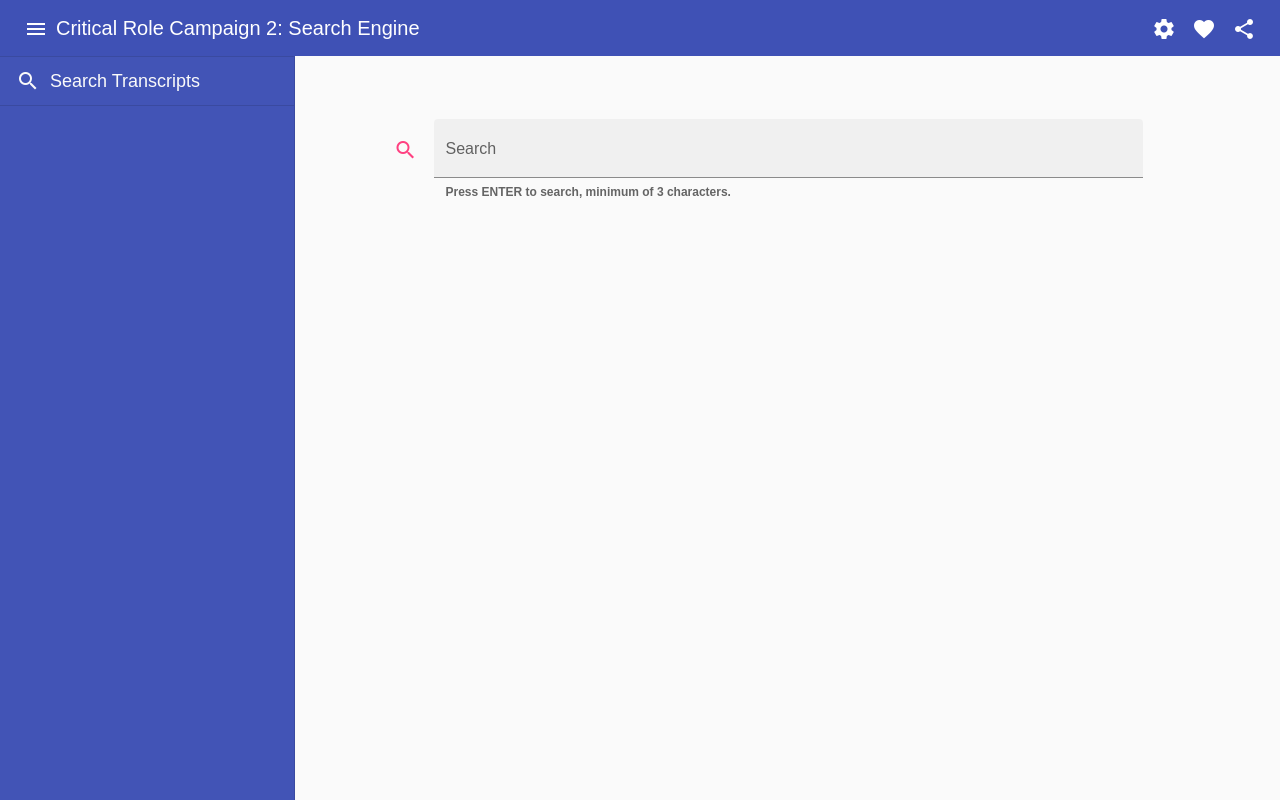
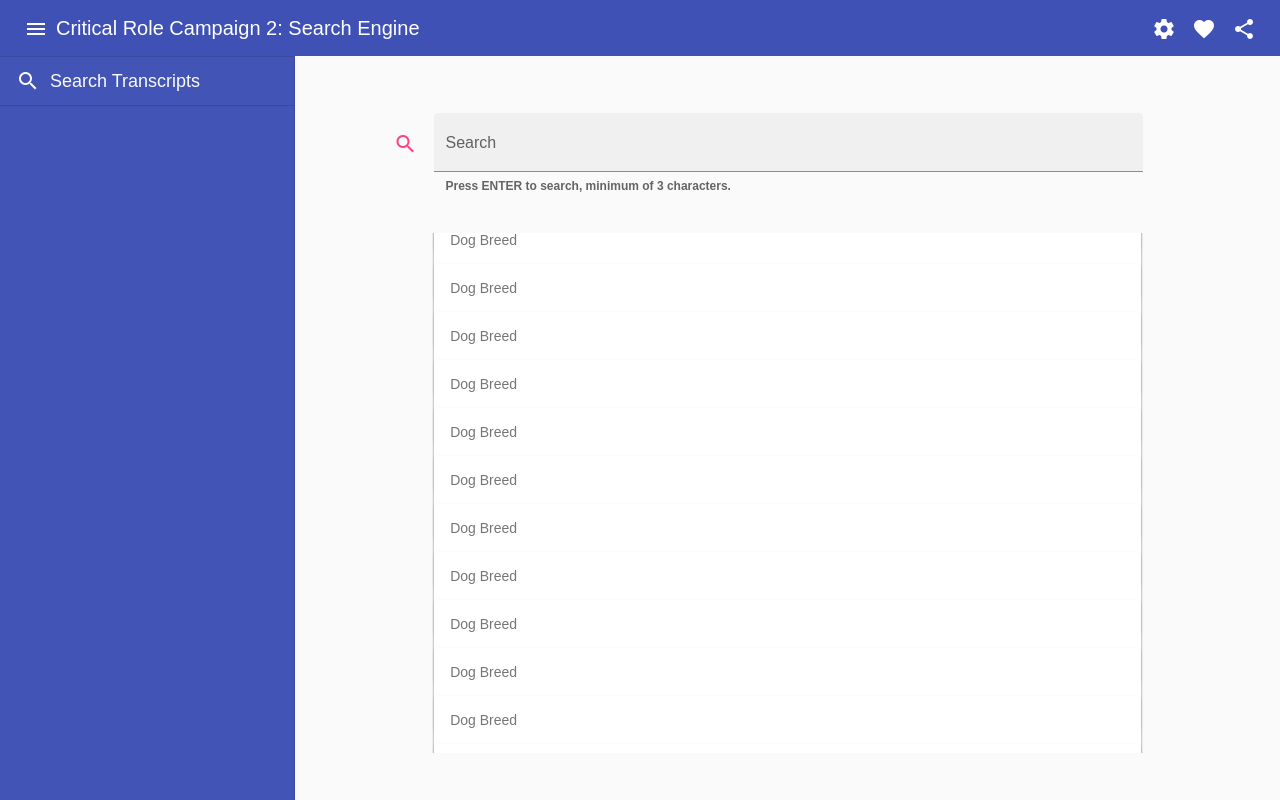
Before and after one commit to grpartichelli/critrole-engine-client, an Angular app: page /search-transcripts in a window 1280 px wide. Built offline with nearby package versions, Linux system fonts and the light colour scheme.

Commit message:
feat: correct spacing

```diff
--- a/src/app/commons/critrole-transcripts/critrole-transcripts.component.html
+++ b/src/app/commons/critrole-transcripts/critrole-transcripts.component.html
@@ -1 +1,21 @@
-<p *ngFor="let transcript of transcripts">transcript.text</p>
+<div *ngIf="transcripts.length > 0" class="transcripts">
+  <mat-list>
+    <mat-list-item *ngFor="let transcript of transcripts">
+      <mat-card>
+        <mat-card-subtitle>Dog Breed</mat-card-subtitle>
+        <mat-card-title>Shiba Inu</mat-card-title>
+        <mat-card-content>
+          <p>This card has divider and indeterminate progress as footer</p>
+          <p>This card has divider and indeterminate progress as footer
+
+            The Shiba Inu is the smallest of the six original and distinct spitz breeds of dog from Japan. A small, agile dog that copes very well with mountainous terrain, the Shiba Inu was originally bred for hunting.</p>
+        </mat-card-content>
+        <mat-divider inset></mat-divider>
+        <mat-card-actions>
+          <button mat-button>LIKE</button>
+          <button mat-button>SHARE</button>
+        </mat-card-actions>
+      </mat-card>
+    </mat-list-item>
+  </mat-list>
+</div>
--- a/src/app/commons/critrole-transcripts/critrole-transcripts.component.scss
+++ b/src/app/commons/critrole-transcripts/critrole-transcripts.component.scss
@@ -0,0 +1,4 @@
+
+.transcripts {
+
+}
--- a/src/app/commons/critrole-transcripts/critrole-transcripts.component.ts
+++ b/src/app/commons/critrole-transcripts/critrole-transcripts.component.ts
@@ -1,4 +1,4 @@
-import {Component, Input, OnInit} from '@angular/core';
+import {Component, Input} from '@angular/core';
 import {TranscriptModel} from "../../../model/transcript.model";
 
 @Component({
@@ -6,12 +6,9 @@
   templateUrl: './critrole-transcripts.component.html',
   styleUrls: ['./critrole-transcripts.component.scss']
 })
-export class CritroleTranscriptsComponent implements OnInit {
+export class CritroleTranscriptsComponent {
 
-  @Input() transcripts : Array<TranscriptModel> = [];
-  constructor() { }
+  @Input() transcripts: Array<TranscriptModel> = [];
 
-  ngOnInit(): void {
-  }
 
 }
--- a/src/app/critrole-search-transcripts/critrole-search-transcripts.component.scss
+++ b/src/app/critrole-search-transcripts/critrole-search-transcripts.component.scss
@@ -15,12 +15,14 @@
 
 
   &__transcripts-container {
+    display: flex;
     flex: 4;
-    width: 100%;
-    height: 100%;
-    display: flex;
+    overflow-y: auto;
+    height: 0;
+    margin: 1.5% 12.5% 5% 12.5%;
     flex-direction: column;
     align-items: center;
     justify-content: center;
+    padding: 0;
   }
 }
--- a/src/app/critrole-search-transcripts/critrole-search-transcripts.component.ts
+++ b/src/app/critrole-search-transcripts/critrole-search-transcripts.component.ts
@@ -10,14 +10,141 @@
 })
 export class CritroleSearchTranscriptsComponent {
 
-  transcripts: Array<TranscriptModel> | undefined = []
+  transcripts: Array<TranscriptModel> | undefined = [
+    {
+      "actor_nickname": "MATT",
+      "timestamp": new Date("1970-01-01 02:40:29"),
+      "text": "As this is happening, Ulog is sighing loudly, pulls out some tools, and begins to fiddle with where the boards are on the ground. He manages to get a shortsword of his pressed underneath where the boards are and slips it across, slightly lifting each one as he goes until the sword peeks out the opposite side acting as a platform beneath.",
+      "youtube_link": "https://youtube.com/watch?v=HoZGMqCIRK8&t=2h40m29s",
+      "episode_number": 12
+    },
+    {
+      "actor_nickname": "MATT",
+      "timestamp": new Date("1970-01-01 03:27:51"),
+      "text": "That you see on the shelf as you close in to look at it. As you climb the shelf and look up, above the bookshelf there is, placed ornamentally on the wall, a very wide blade, longsword of some kind is bolted onto the wall as an ornamental display.",
+      "youtube_link": "https://youtube.com/watch?v=0ZLwaSShk8M&t=3h27m51s",
+      "episode_number": 15
+    },
+    {
+      "actor_nickname": "LAURA",
+      "timestamp": new Date("1970-01-01 01:24:24"),
+      "text": "Do you think taking the sword off the wall was what made Siff be able to come back?",
+      "youtube_link": "https://youtube.com/watch?v=lT-wFK4SgJc&t=1h24m24s",
+      "episode_number": 16
+    },
+    {
+      "actor_nickname": "MARISHA",
+      "timestamp": new Date("1970-01-01 01:34:56"),
+      "text": "Well, I think this information about the teleportation-y circle situation could be useful leverage if he wants to try and take that sword off of your back.",
+      "youtube_link": "https://youtube.com/watch?v=lT-wFK4SgJc&t=1h34m56s",
+      "episode_number": 16
+    },
+    {
+      "actor_nickname": "TRAVIS",
+      "timestamp": new Date("1970-01-01 00:58:49"),
+      "text": "You did some crazy shit with that sword of yours.",
+      "youtube_link": "https://youtube.com/watch?v=MPELLuQXVcE&t=0h58m49s",
+      "episode_number": 2
+    },
+    {
+      "actor_nickname": "MATT",
+      "timestamp": new Date("1970-01-01 01:54:16"),
+      "text": "Sword of Sea Eye, give me sight beyond sight. Go ahead and make an intelligence check.",
+      "youtube_link": "https://youtube.com/watch?v=xr1dOEL2EHQ&t=1h54m16s",
+      "episode_number": 23
+    },
+    {
+      "actor_nickname": "MATT",
+      "timestamp": new Date("1970-01-01 02:40:23"),
+      "text": "\"I've only but scratched the surface, and I've never felt a connection like this with the \"sea that has been my life. It's incredible. I can only do it in bursts, but I can cause it to swell \"and move and part and flood and shift. It's-- (sighs). Soon.\" She reaches out and touches the top of your hand. \"Soon. I promise. Now, we were talking before and I think it's only fair.\" She takes another big sip. \"Your blade is very interesting. I knew one other who had a blade very \"similar. Referred to it as the Sword of Fathoms.\"",
+      "youtube_link": "https://youtube.com/watch?v=etjou2cxZJw&t=2h40m23s",
+      "episode_number": 40
+    },
+    {
+      "actor_nickname": "TRAVIS",
+      "timestamp": new Date("1970-01-01 02:41:21"),
+      "text": "Sword of Fathoms?",
+      "youtube_link": "https://youtube.com/watch?v=etjou2cxZJw&t=2h41m21s",
+      "episode_number": 40
+    },
+    {
+      "actor_nickname": "TRAVIS",
+      "timestamp": new Date("1970-01-01 02:42:33"),
+      "text": "This Vandren, you say he told you about the Sword of Fathoms or he had a Sword of Fathoms?",
+      "youtube_link": "https://youtube.com/watch?v=etjou2cxZJw&t=2h42m33s",
+      "episode_number": 40
+    },
+    {
+      "actor_nickname": "TRAVIS",
+      "timestamp": new Date("1970-01-01 02:18:46"),
+      "text": "Yeah, actually I do have some news to share. Avantika apparently has come across my old mentor, Vandren, before. She knew him. Apparently he carried the same sword that I have, it's called the Sword of Fathoms. Has a name. She's of the opinion that he always carried on him the sword and another one of those spheres, an eye. She asked me if I knew where the ship that I was on went down. I did recall the area and she believes that if we were to search that shipwreck we might find this third sphere. She has the ability to mess with water now, and in some of the dreams I've been having, I believe there's quite a bit more where that has come from.",
+      "youtube_link": "https://youtube.com/watch?v=NOh9T7YeR3o&t=2h18m46s",
+      "episode_number": 41
+    },
+    {
+      "actor_nickname": "TALIESIN",
+      "timestamp": new Date("1970-01-01 00:56:48"),
+      "text": "Sword of Ambivalence.",
+      "youtube_link": "https://youtube.com/watch?v=3yfLht7w7Yk&t=0h56m48s",
+      "episode_number": 64
+    },
+    {
+      "actor_nickname": "TRAVIS",
+      "timestamp": new Date("1970-01-01 01:08:09"),
+      "text": "I'm just going to wait for a sword of infinite healing.",
+      "youtube_link": "https://youtube.com/watch?v=vFMddwkLjJw&t=1h8m9s",
+      "episode_number": 84
+    },
+    {
+      "actor_nickname": "MATT",
+      "timestamp": new Date("1970-01-01 02:14:36"),
+      "text": "Looks like there's one person scanning past in the process of reading and looking at things as they go. Looks to be a person in basic leather armors. Probably a sellsword of some kind.",
+      "youtube_link": "https://youtube.com/watch?v=HtnTlm6UBpg&t=2h14m36s",
+      "episode_number": 9
+    },
+    {
+      "actor_nickname": "MATT",
+      "timestamp": new Date("1970-01-01 03:08:22"),
+      "text": "And looking around, you can see the blade in this creature's hand is the Sword of Fathoms, or at least looks very much like it.",
+      "youtube_link": "https://youtube.com/watch?v=4OH5Sa8x_Cw&t=3h8m22s",
+      "episode_number": 98
+    },
+    {
+      "actor_nickname": "MATT",
+      "timestamp": new Date("1970-01-01 04:37:20"),
+      "text": "Watching the healing spell go out there and looking down at all of a sudden the rising center just gets angry and just as opposed to, like, staying in the back and watching from a distance, pulls out the Sword of Fathoms, leaps down, and walks right up to Fjord on the ground.",
+      "youtube_link": "https://youtube.com/watch?v=4OH5Sa8x_Cw&t=4h37m20s",
+      "episode_number": 98
+    },
+    {
+      "actor_nickname": "MATT",
+      "timestamp": new Date("1970-01-01 04:38:21"),
+      "text": "Its first attack with the Sword of Fathoms is going to be a 15 to hit.",
+      "youtube_link": "https://youtube.com/watch?v=4OH5Sa8x_Cw&t=4h38m21s",
+      "episode_number": 98
+    },
+    {
+      "actor_nickname": "MATT",
+      "timestamp": new Date("1970-01-01 04:43:39"),
+      "text": "It leaps down onto the ground, puts its hands on the blade, the Sword of Fathoms, as well and pushes down.",
+      "youtube_link": "https://youtube.com/watch?v=4OH5Sa8x_Cw&t=4h43m39s",
+      "episode_number": 98
+    },
+    {
+      "actor_nickname": "MATT",
+      "timestamp": new Date("1970-01-01 00:23:50"),
+      "text": "It has lost any sort of visual representation of the Sword of Fathoms that it used to have.",
+      "youtube_link": "https://youtube.com/watch?v=KmLNSQwQQXQ&t=0h23m50s",
+      "episode_number": 99
+    }
+  ]
 
   constructor(private transcriptService: TranscriptService) {
   }
 
   searchTranscripts(text : string) {
     this.transcriptService.findByText(text)
-      .then(transcripts => this.transcripts = transcripts)
+      .then(transcripts => {this.transcripts = transcripts; console.log(transcripts)})
       .catch(e => console.log([]))
 
   }
```
